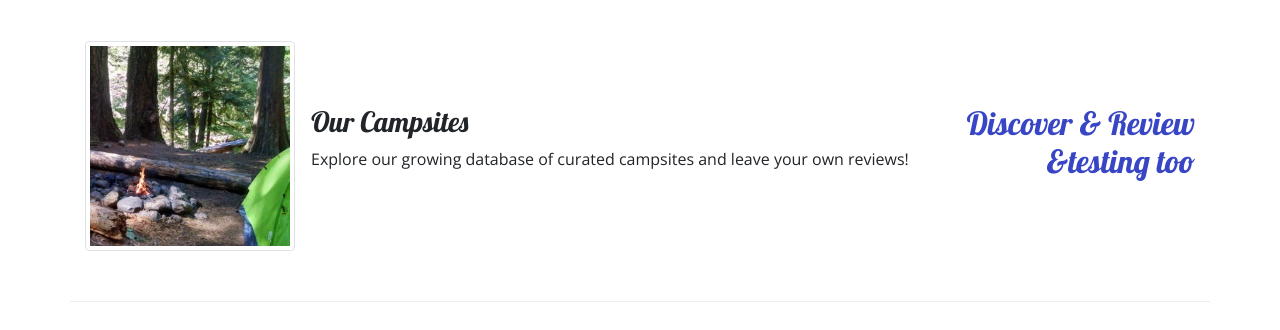
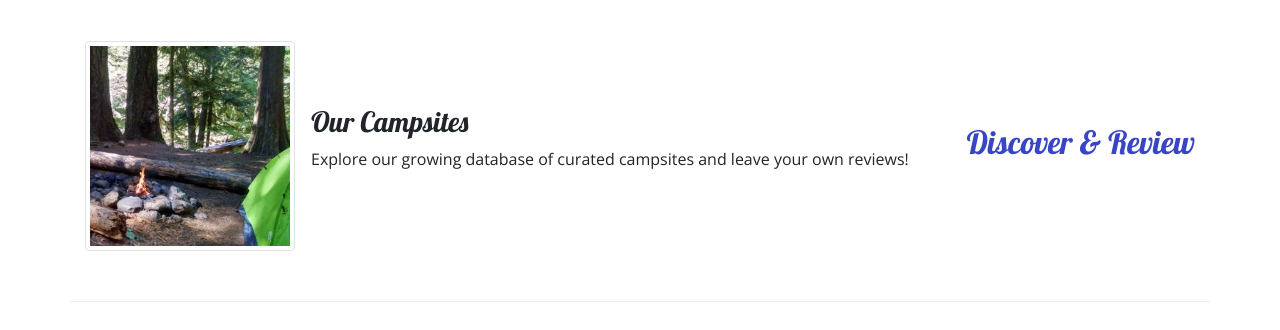
Before and after one commit to ljlinning/NuCamp-Website, a website: page index.html in a window 1280 px wide. Shown: the part 297-627 px from the top of the page. Drawn offline with nearby package versions, Linux system fonts and the light colour scheme.

Commit message:
test undo

```diff
--- a/index.html
+++ b/index.html
@@ -58,7 +58,7 @@
         <div class="row row-content
         align-items-center">
             <div class="col-sm-4 order-sm-last col-md-3">
-                <h2 class="text-sm-right">Discover & Review &testing too</h2>
+                <h2 class="text-sm-right">Discover & Review</h2>
             </div>
             <div class="col">
                 <div class="media">
```
